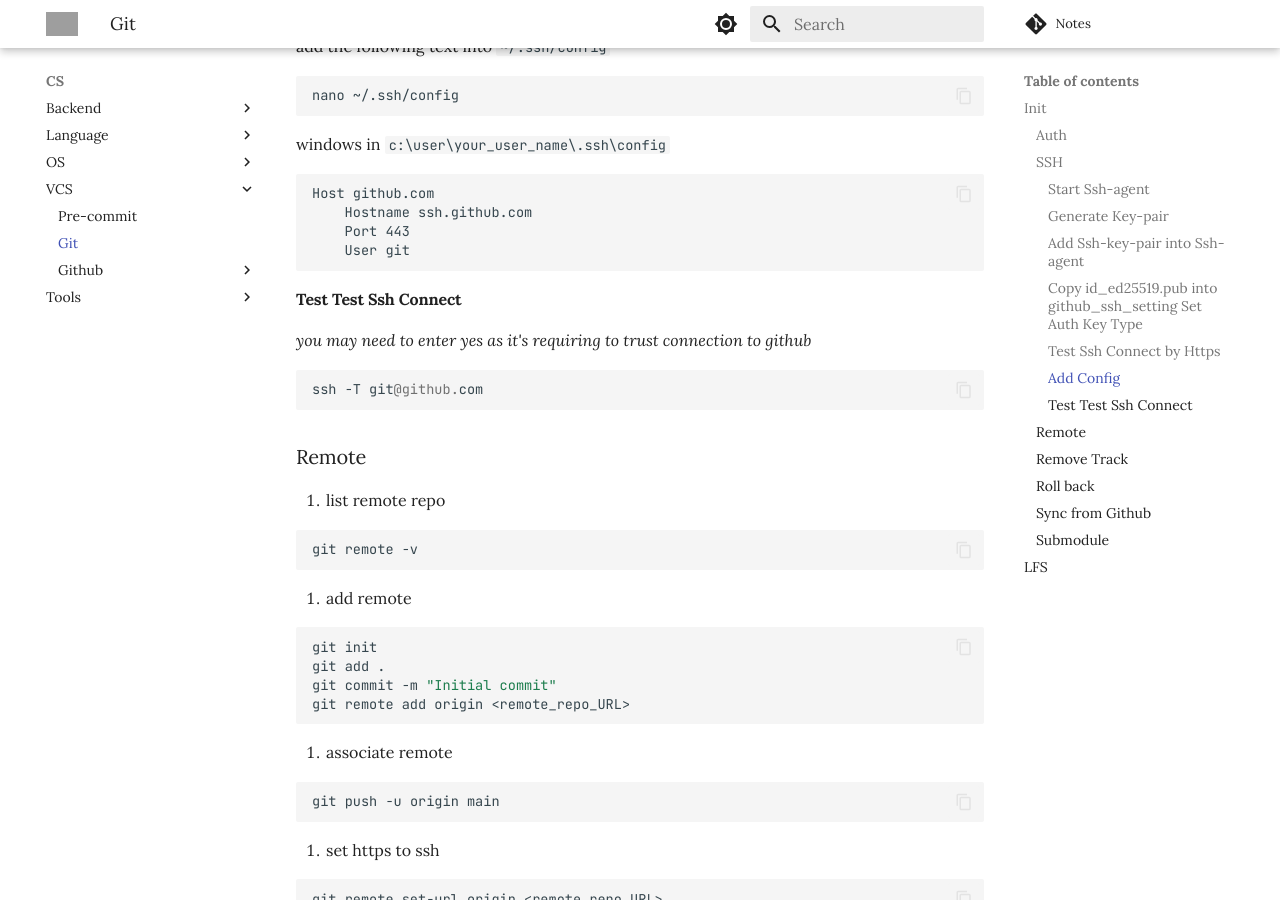
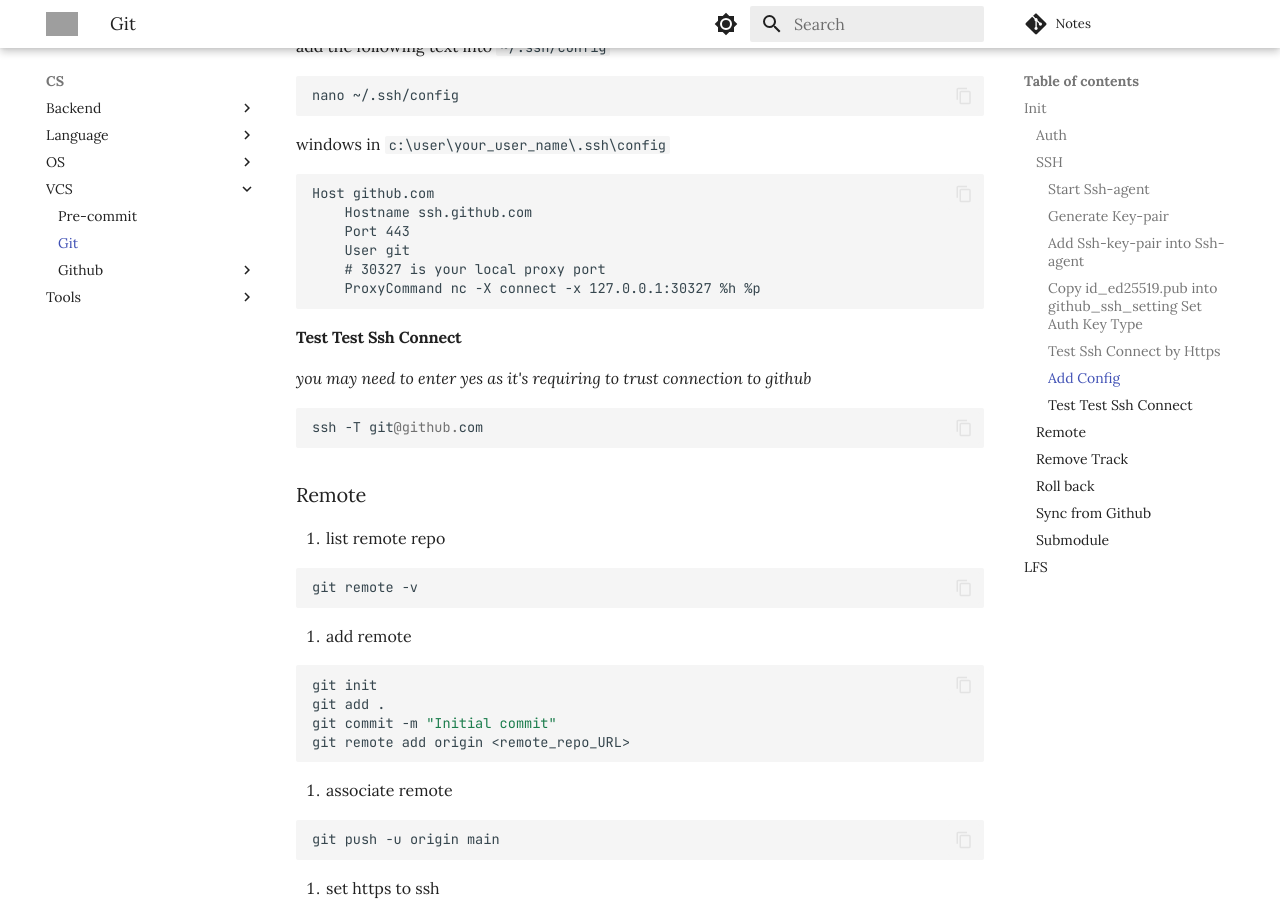
Before and after one commit to AtticusZeller/atticuszeller.github.io, an MkDocs documentation site: the page built from atticuszeller/CS/VCS/git.md, in a window 1280 px wide and 900 px high, scrolled down 1295 px. Built offline with MkDocs 1.6.1 and Material for MkDocs 9.7.7, drawn with Linux system fonts in a browser that asks for light colours; nearby versions of some CDN libraries; library files that are not in the unit come from our copies; comment, search, counter and statistics services are not loaded; grey boxes are pictures that could not be loaded.

Commit message:
vault backup: 2024-12-23 21:25:00
Affected files:
atticuszeller/.obsidian/workspace.json
atticuszeller/CS/VCS/git.md

````diff
--- a/atticuszeller/CS/VCS/git.md
+++ b/atticuszeller/CS/VCS/git.md
@@ -74,6 +74,8 @@ Host github.com
     Hostname ssh.github.com
     Port 443
     User git
+    # 30327 is your local proxy port
+    ProxyCommand nc -X connect -x 127.0.0.1:30327 %h %p
 ```
 
 #### Test Test Ssh Connect
````
Also changed, not shown: 1 other file.
